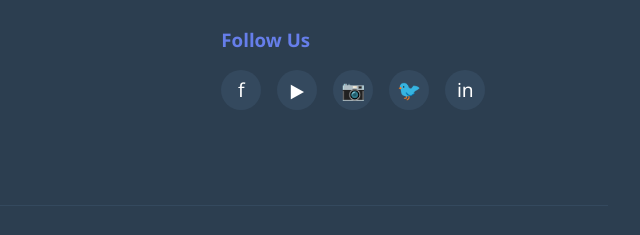
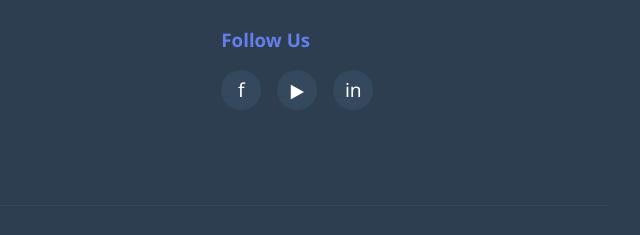
Before and after one commit to dubey3250/codecraftjuniors, a plain HTML site: page index.html in a window 1280 px wide. Shown: the part 4523-4758 px from the top of the page, 640-1280 px from the left. Drawn offline with Linux system fonts and the light colour scheme.

Commit message:
Update LinkedIn link and remove other social icons

```diff
--- a/index.html
+++ b/index.html
@@ -637,9 +637,7 @@
                 <div class="social-links">
                     <a href="https://facebook.com/codecraftjuniors" target="_blank" class="social-icon" title="Facebook">f</a>
                     <a href="https://youtube.com/@codecraftjuniors" target="_blank" class="social-icon" title="YouTube">▶</a>
-                    <a href="https://instagram.com/codecraftjuniors" target="_blank" class="social-icon" title="Instagram">📷</a>
-                    <a href="https://twitter.com/codecraftjrs" target="_blank" class="social-icon" title="Twitter">🐦</a>
-                    <a href="https://linkedin.com/company/codecraftjuniors" target="_blank" class="social-icon" title="LinkedIn">in</a>
+                    <a href="https://www.linkedin.com/company/code-craft-juniors" target="_blank" class="social-icon" title="LinkedIn">in</a>
                 </div>
             </div>
         </div>
```
